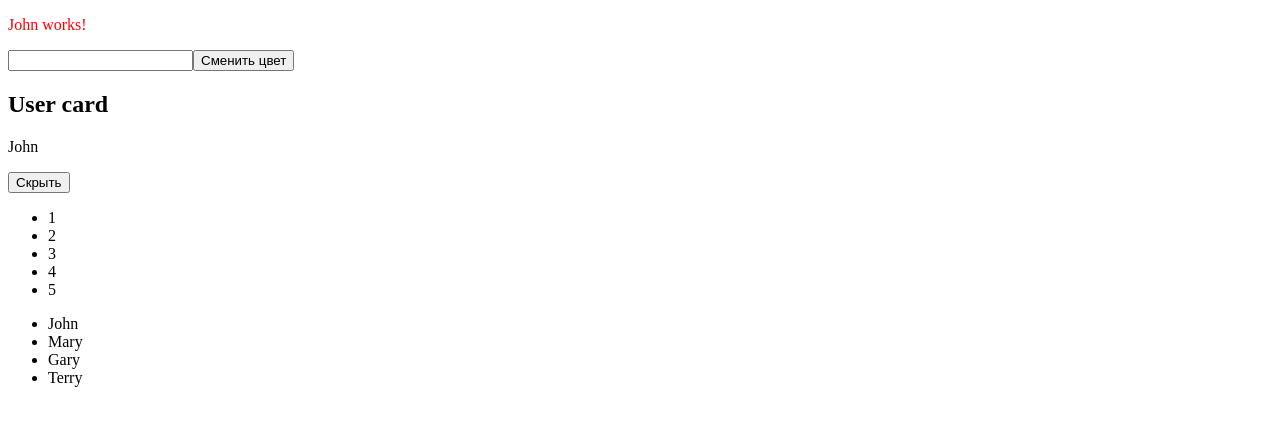
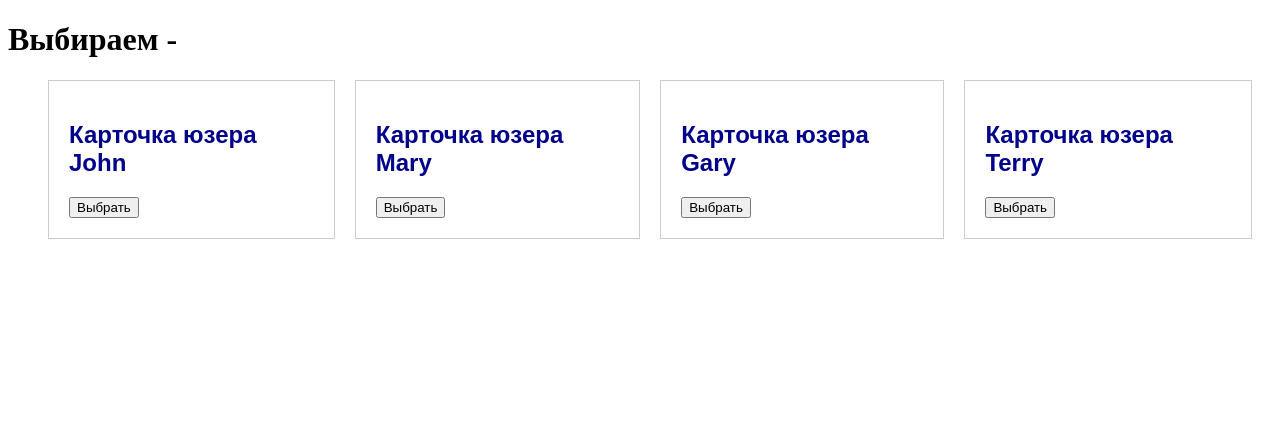
Before and after one commit to xsenia/screencast, an Angular app: page / in a window 1280 px wide. Shown: the top 426 px of the page. Built offline with nearby package versions, Linux system fonts and the light colour scheme.

Commit message:
Вывод событий из компонента

```diff
--- a/src/app/user/user-card/user-card.component.html
+++ b/src/app/user/user-card/user-card.component.html
@@ -1,2 +1,3 @@
-<h2>User card</h2>
-<p>{{user?.name}}</p>
+<h2>Карточка юзера {{user?.name}}</h2>
+
+<button (click)="selectUser()">Выбрать</button>
--- a/src/app/user/user-card/user-card.component.scss
+++ b/src/app/user/user-card/user-card.component.scss
@@ -0,0 +1,12 @@
+* {
+    font-family: arial;
+}
+
+button {
+    display: block;
+    margin-top: 20px;
+}
+
+h2 {
+    color: darkblue;
+}
--- a/src/app/user/user-card/user-card.component.ts
+++ b/src/app/user/user-card/user-card.component.ts
@@ -1,4 +1,5 @@
-import { Component, OnInit, Input } from '@angular/core';
+import { Component, OnInit, Input, Output, EventEmitter } from '@angular/core';
+//import { EventEmitter } from 'events'; - так ошибка почему?
 // import { userInfo } from 'os';
 
 @Component({
@@ -10,13 +11,18 @@ export class UserCardComponent implements OnInit {
 
   //@Input() user; сокращенная форма, если имя свойства класса совпадает с именем атрибута
   @Input('user') user; // ('user') - имя атрибута компонента
+  @Output('userSelected') userSelected: EventEmitter<any> = new EventEmitter();
 
   constructor() {
-    console.log('constructor:', this.user);
+    //console.log('constructor:', this.user);
   }
 
   ngOnInit() {
-    console.log('ngOnInit:', this.user);
+    //console.log('ngOnInit:', this.user);
+  }
+
+  selectUser () {
+    this.userSelected.emit();
   }
 
 }
--- a/src/app/user/user.component.html
+++ b/src/app/user/user.component.html
@@ -1,21 +1,7 @@
-<p (click)="changeColor('blue')" [style.color]="mycolor">{{ user?.name }} works!</p>
-<input type="text" #colorElement>
-<button (click)="changeColor(colorElement.value)">Сменить цвет</button>
-
-<app-user-card [user]="user"></app-user-card>
-
-<p *ngIf="isShown">Директива *ngIf</p>
-
-<button (click)="isShown = !isShown">Скрыть</button>
-
-<ul>
-    <li *ngFor="let i of [1,2,3,4,5]">
-        {{ i }}
-    </li>
-</ul>
+<h1>Выбираем - {{ selectedUser?.name }}</h1>
 
 <ul>
     <li *ngFor="let user of users">
-        {{ user.name }}
+        <app-user-card [user]="user"  (userSelected)="selectedUser = user"></app-user-card>
     </li>
 </ul>
--- a/src/app/user/user.component.scss
+++ b/src/app/user/user.component.scss
@@ -9,3 +9,15 @@
 .blue {
     color: blue;
 }
+
+ul {
+    display: flex;
+    justify-content: space-between
+}
+
+li {
+    border: 1px solid #ccc;
+    display: inline-block;
+    margin-right: 20px;
+    padding: 20px;
+}
--- a/src/app/user/user.component.ts
+++ b/src/app/user/user.component.ts
@@ -20,6 +20,8 @@ export class UserComponent implements OnInit {
     {name: 'Terry'}
   ];
 
+  public selectedUser ;
+
   constructor() {}
 
   ngOnInit() {
```
